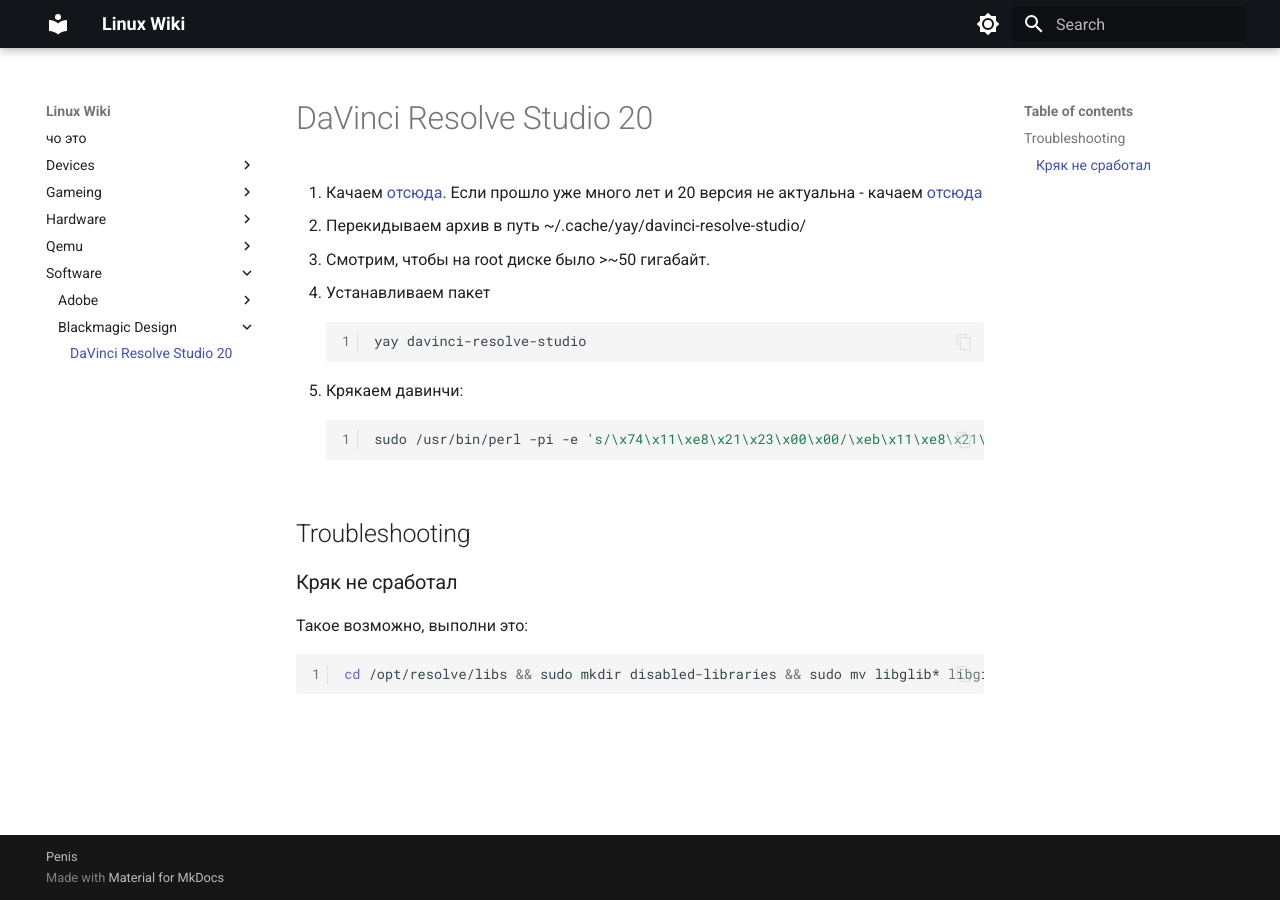
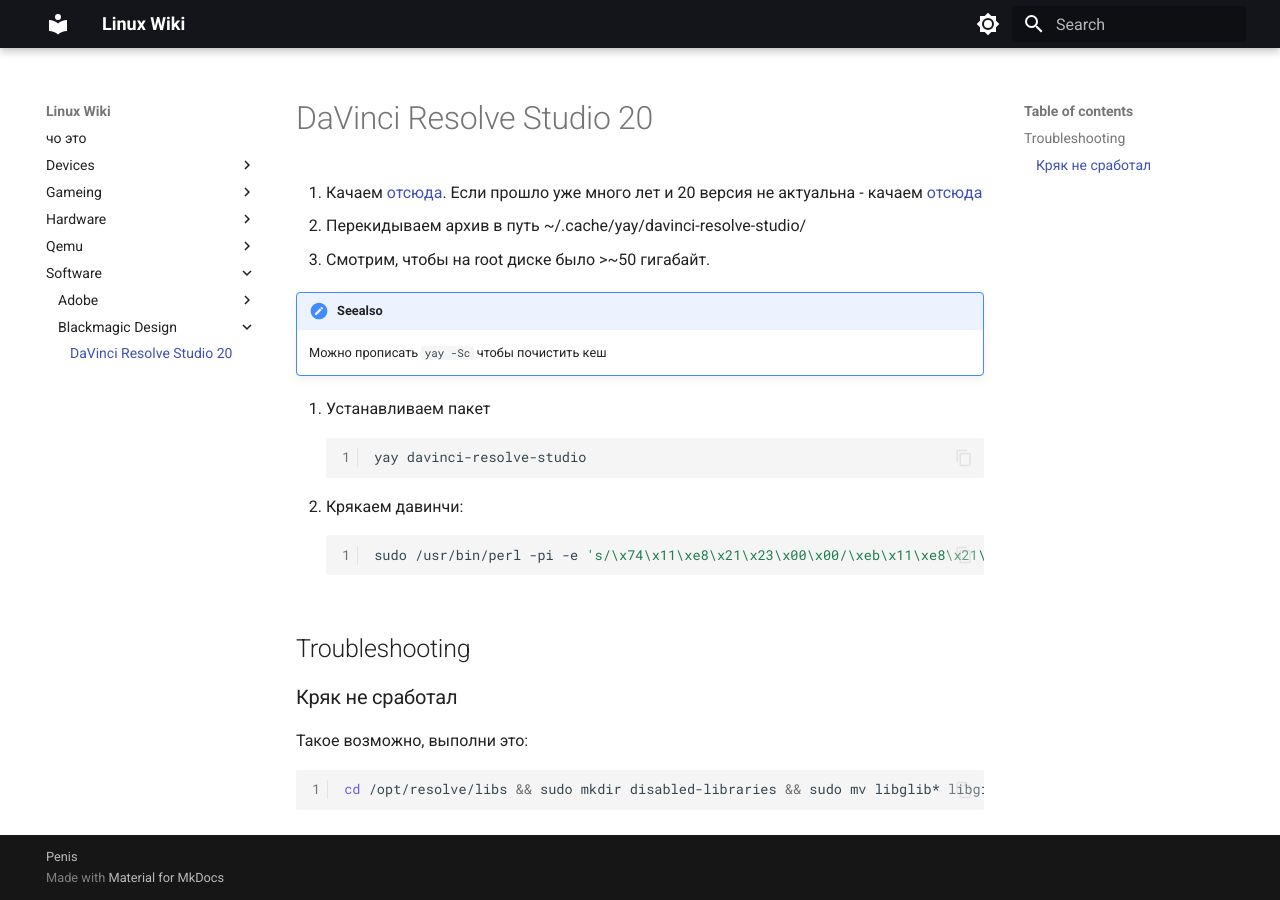
Before and after one commit to nyarkus/lsg, an MkDocs documentation site: the page built from docs/software/Blackmagic Design/davinciresolvestudio20.md, in a window 1280 px wide. Built offline with MkDocs 1.6.1 and Material for MkDocs 9.7.7, drawn with Linux system fonts in a browser that asks for light colours.

Commit message:
davinciresolve

````diff
--- a/docs/software/Blackmagic Design/davinciresolvestudio20.md
+++ b/docs/software/Blackmagic Design/davinciresolvestudio20.md
@@ -2,6 +2,8 @@
 1. Качаем [отсюда](https://www.blackmagicdesign.com/products/davinciresolve). Если прошло уже много лет и 20 версия не актуальна - качаем [отсюда](https://www.blackmagicdesign.com/support/)
 2. Перекидываем архив в путь ~/.cache/yay/davinci-resolve-studio/
 3. Смотрим, чтобы на root диске было >~50 гигабайт.
+!!! seealso
+    Можно прописать `yay -Sc` чтобы почистить кеш
 4. Устанавливаем пакет
 ```bash
 yay davinci-resolve-studio
````
